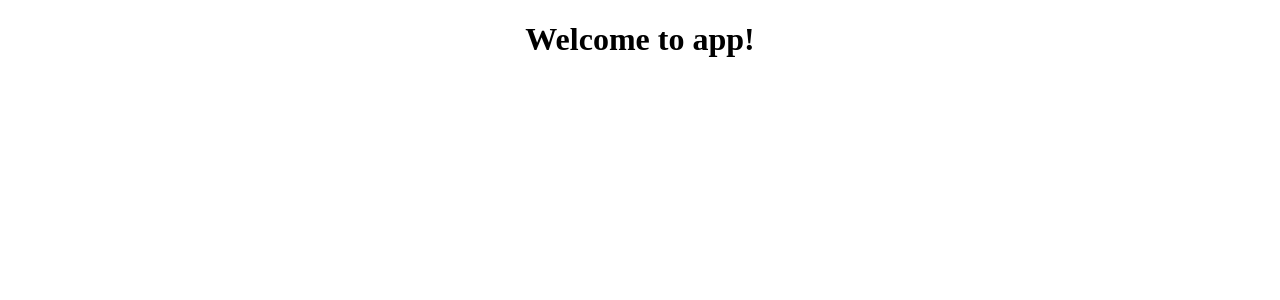
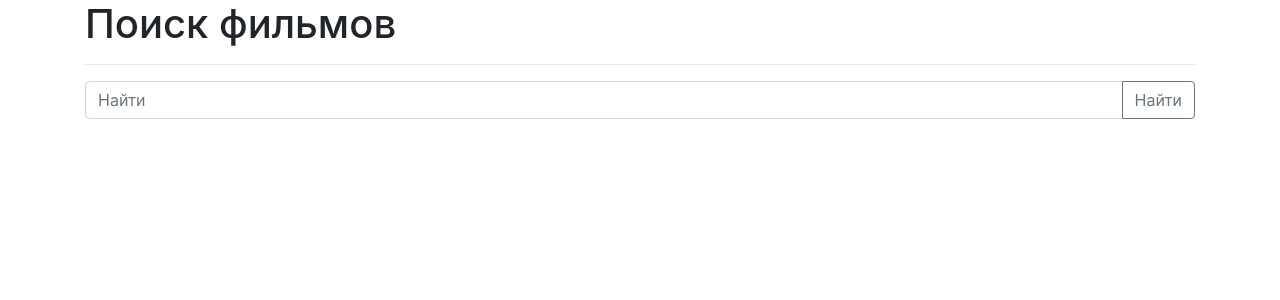
Before and after one commit to lebidvadim/angular, an Angular app: page / in a window 1280 px wide. Shown: the top 300 px of the page. Built offline with nearby package versions, Linux system fonts and the light colour scheme.

Commit message:
подключение буштрапа

```diff
--- a/package.json
+++ b/package.json
@@ -19,10 +19,10 @@
     "@angular/core": "^5.2.0",
     "@angular/forms": "^5.2.0",
     "@angular/http": "^5.2.0",
-    "@angular/material": "^6.0.1",
     "@angular/platform-browser": "^5.2.0",
     "@angular/platform-browser-dynamic": "^5.2.0",
     "@angular/router": "^5.2.0",
+    "bootstrap": "^4.1.1",
     "core-js": "^2.4.1",
     "rxjs": "^5.5.6",
     "zone.js": "^0.8.19"
--- a/src/app/app.component.html
+++ b/src/app/app.component.html
@@ -1,7 +1 @@
-<!--The content below is only a placeholder and can be replaced.-->
-<div style="text-align:center">
-  <h1>
-    Welcome to {{ title }}!
-  </h1>
-
-</div>
+<app-films></app-films>
--- a/src/app/app.module.ts
+++ b/src/app/app.module.ts
@@ -3,11 +3,15 @@ import { NgModule } from '@angular/core';
 
 
 import { AppComponent } from './app.component';
+import { FilmsComponent } from './films/films.component';
+import { FilmComponent } from './film/film.component';
 
 
 @NgModule({
   declarations: [
-    AppComponent
+    AppComponent,
+    FilmsComponent,
+    FilmComponent
   ],
   imports: [
     BrowserModule
--- /dev/null
+++ b/src/app/film/film.component.html
@@ -0,0 +1,3 @@
+<p>
+  film works!
+</p>
--- /dev/null
+++ b/src/app/film/film.component.ts
@@ -0,0 +1,15 @@
+import { Component, OnInit } from '@angular/core';
+
+@Component({
+  selector: 'app-film',
+  templateUrl: './film.component.html',
+  styleUrls: ['./film.component.css']
+})
+export class FilmComponent implements OnInit {
+
+  constructor() { }
+
+  ngOnInit() {
+  }
+
+}
--- /dev/null
+++ b/src/app/films/films.component.html
@@ -0,0 +1,12 @@
+<div class="container">
+  <h1>Поиск фильмов</h1>
+  <hr>
+  <form>
+    <div class="input-group mb-3">
+      <input type="text" class="form-control" placeholder="Найти">
+      <div class="input-group-append">
+        <button class="btn btn-outline-secondary" type="button">Найти</button>
+      </div>
+    </div>
+  </form>
+</div>
--- /dev/null
+++ b/src/app/films/films.component.ts
@@ -0,0 +1,15 @@
+import { Component, OnInit } from '@angular/core';
+
+@Component({
+  selector: 'app-films',
+  templateUrl: './films.component.html',
+  styleUrls: ['./films.component.css']
+})
+export class FilmsComponent implements OnInit {
+
+  constructor() { }
+
+  ngOnInit() {
+  }
+
+}
```
Also changed, not shown: .angular-cli.json, src/app/film/film.component.css (added), src/app/films/films.component.css (added), 1 other file (tests, documents, lock files or other folders).
